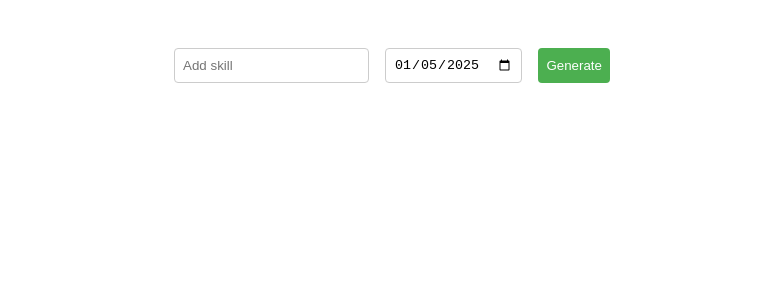
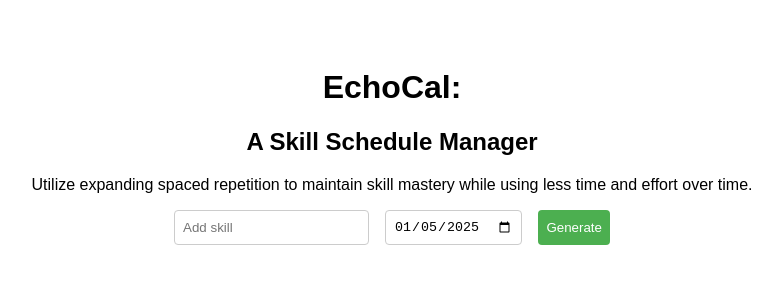
Before and after one commit to CorySpitzer/echocal0, a plain HTML site: page index.html in a window 1280 px wide. Shown: the whole page, without its empty margins (248-1030 px from the left). Drawn offline with Linux system fonts and the light colour scheme.

Commit message:
Add description

```diff
--- a/index.html
+++ b/index.html
@@ -8,6 +8,9 @@
 </head>
 <body>
     <div class="container">
+        <h1>EchoCal:</h1>
+        <h2>A Skill Schedule Manager</h2>
+        <p class="description">Utilize expanding spaced repetition to maintain skill mastery while using less time and effort over time.    </p>
         <div class="input-section">
             <input type="text" id="skillInput" placeholder="Add skill">
             <input type="date" id="startDate">
--- a/styles.css
+++ b/styles.css
@@ -3,6 +3,9 @@
     margin: 2rem auto;
     padding: 1rem;
     font-family: Arial, sans-serif;
+}
+h1, h2, .description {
+    text-align: center;
 }
 
 .input-section {
```
